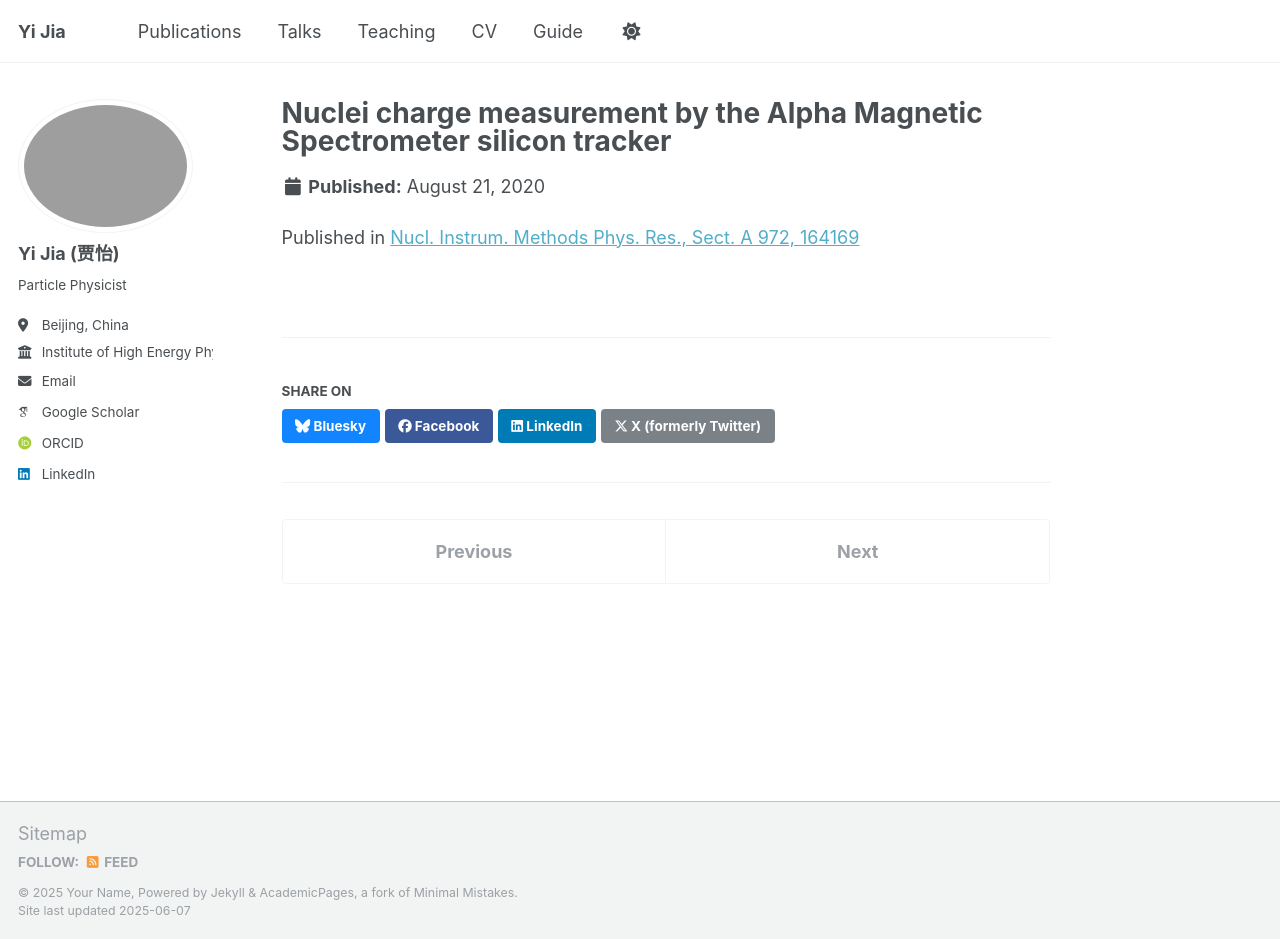
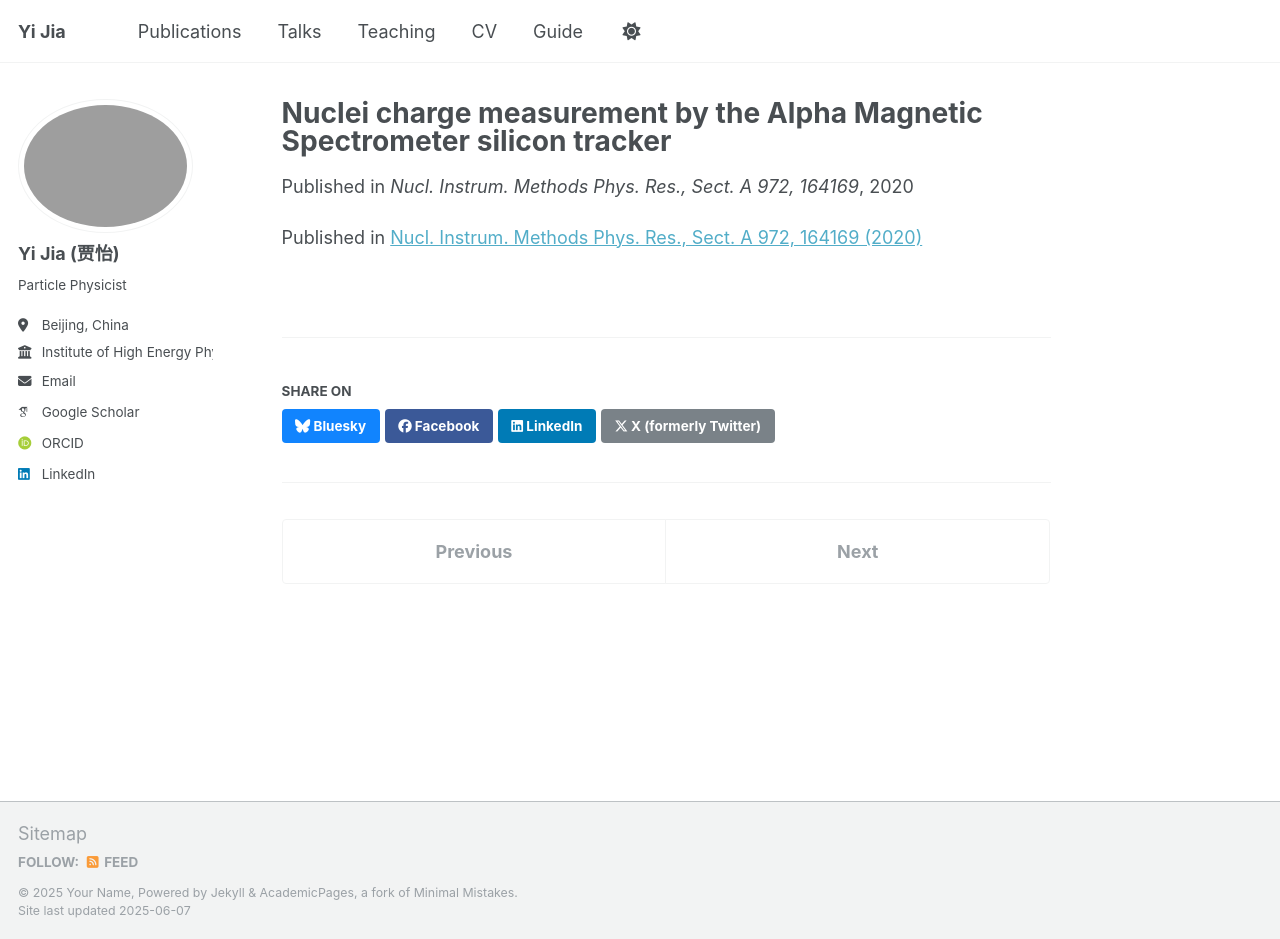
Before and after one commit to yijia-hep/yijia-hep, a Jekyll site: the page built from _publications/2020-08-21-paper-title-number-1.md, in a window 1280 px wide and 939 px high. Built offline with Jekyll 4.4.1, drawn with Linux system fonts in a browser that asks for light colours; some web fonts are replaced.

Commit message:
no messega

```diff
--- a/_publications/2020-08-21-paper-title-number-1.md
+++ b/_publications/2020-08-21-paper-title-number-1.md
@@ -3,12 +3,12 @@ title: "Nuclei charge measurement by the Alpha Magnetic Spectrometer silicon tra
 collection: publications
 category: manuscripts
 permalink: /publication/2020-08-21-paper-title-number-1
-excerpt: 'This paper is about the number 1. The number 2 is left for future work.'
+#excerpt: 'This paper is about the number 1. The number 2 is left for future work.'
 date: 2020-08-21
-#venue: '[Nucl. Instrum. Methods Phys. Res., Sect. A 972, 164169](https://doi.org/10.1016/j.nima.2020.164169)'
+venue: 'Nucl. Instrum. Methods Phys. Res., Sect. A 972, 164169'
 #slidesurl: 'http://academicpages.github.io/files/slides1.pdf'
 paperurl: 'http://academicpages.github.io/files/paper1.pdf'
 #bibtexurl: 'http://academicpages.github.io/files/bibtex1.bib'
 #citation: 'Your Name, You. (2009). &quot;Paper Title Number 1.&quot; <i>Journal 1</i>. 1(1).'
 ---
-Published in [Nucl. Instrum. Methods Phys. Res., Sect. A 972, 164169](https://doi.org/10.1016/j.nima.2020.164169)
+Published in [Nucl. Instrum. Methods Phys. Res., Sect. A 972, 164169 (2020)](https://doi.org/10.1016/j.nima.2020.164169)
```
